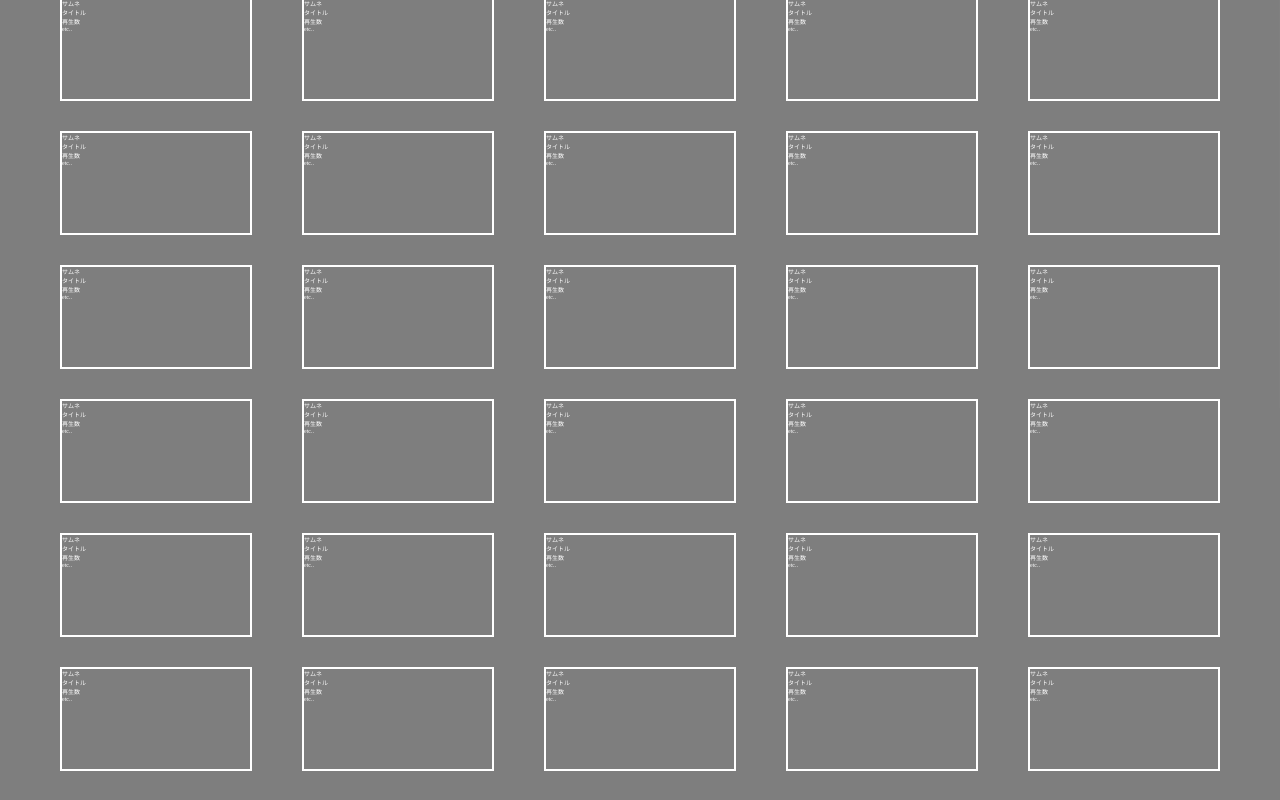
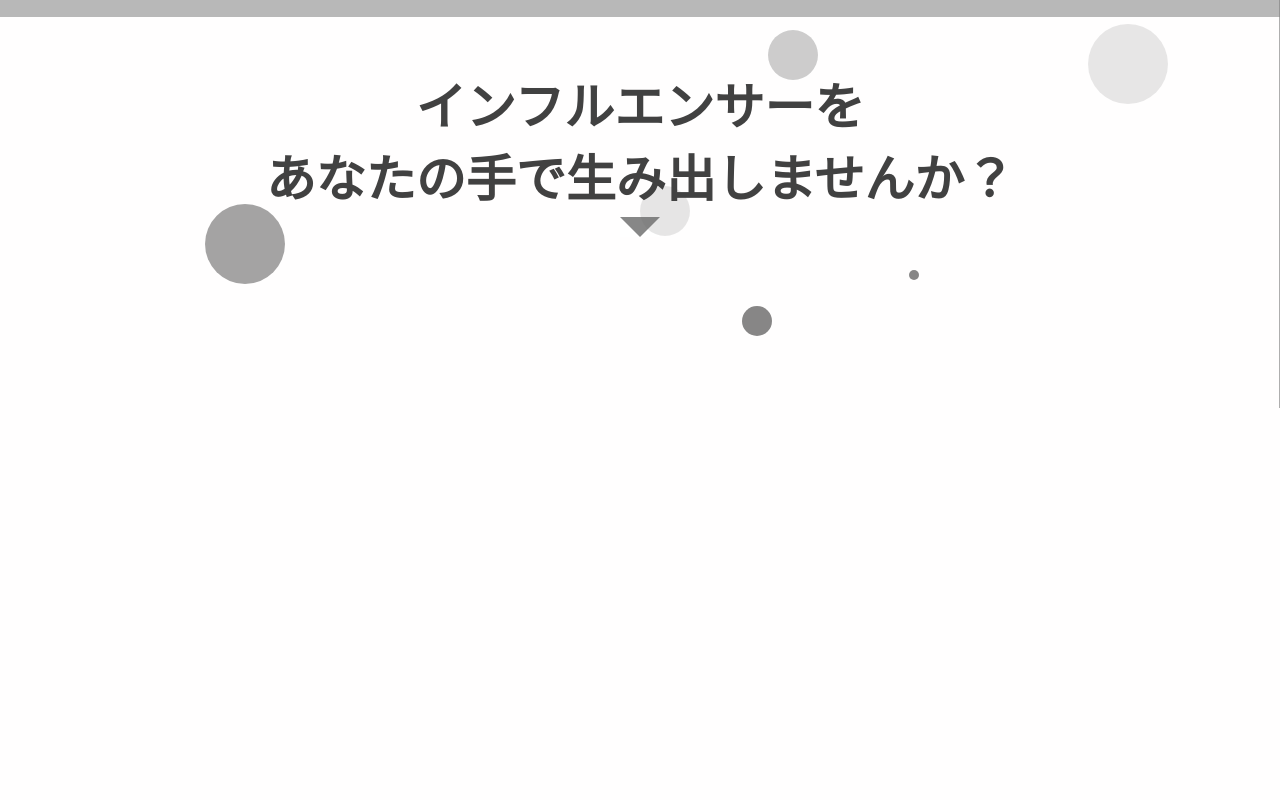
Before and after one commit to headshotMoufu/headshotMoufu, a Vue app: page / in a window 1280 px wide. Shown: the part 460-1260 px from the top of the page. Built offline with nearby package versions, Linux system fonts and the light colour scheme.

Commit message:
ホーム画面改装しました。

```diff
--- a/src/App.vue
+++ b/src/App.vue
@@ -1,5 +1,5 @@
 <template>
-  <div id="app">
+  <div id="app" class="app">
     <Header />
     <div class="main">
       <router-view />
@@ -14,14 +14,13 @@
   list-style: none;
   font-size: 62.5%;
 }
+.app {
+  position: relative;
+}
 .main {
-  position: absolute;
-  top: 6rem;
-  right: 0;
-  left: 0;
+  padding-top: 5rem;
   z-index: -1;
-  padding: 5rem;
-  background-color: rgb(126, 126, 126);
+  background-color: rgb(184, 184, 184);
   color: white;
 }
 .router-link {
--- a/src/components/Header.vue
+++ b/src/components/Header.vue
@@ -42,13 +42,13 @@
             >
           </h3>
         </li>
-        <li>
+        <!-- <li>
           <h3>
             <router-link class="router-link" to="/toNicoList"
               >ログイン</router-link
             >
           </h3>
-        </li>
+        </li> -->
       </ul>
     </div>
     <div @click="switchMenu" class="curten" v-if="curtenSwitch"></div>
@@ -73,6 +73,7 @@
   height: 6rem;
   display: flex;
   justify-content: space-between;
+  z-index: 6;
 }
 .open-header {
   background-color: rgb(58, 58, 58);
--- a/src/views/Home.vue
+++ b/src/views/Home.vue
@@ -1,8 +1,8 @@
 <template>
   <div class="home">
-    <div class="contents">
+    <div class="recommend">
       <h2 class="title">今週のおすすめ</h2>
-      <div class="recommend">
+      <div class="list">
         <videoInLists
           ><ul>
             <li>サムネ</li>
@@ -83,247 +83,90 @@
             <li>etc..</li>
           </ul></videoInLists
         >
-        <videoInLists
-          ><ul>
-            <li>サムネ</li>
-            <li>タイトル</li>
-            <li>再生数</li>
-            <li>etc..</li>
-          </ul></videoInLists
+      </div>
+    </div>
+    <div class="question">
+      <div class="bg">
+        <ul class="circles">
+          <li></li>
+          <li></li>
+          <li></li>
+          <li></li>
+          <li></li>
+          <li></li>
+          <li></li>
+          <li></li>
+          <li></li>
+          <li></li>
+          <li></li>
+          <li></li>
+          <li></li>
+          <li></li>
+          <li></li>
+          <li></li>
+          <li></li>
+          <li></li>
+          <li></li>
+          <li></li>
+        </ul>
+      </div>
+      <h1 class="question-text">
+        インフルエンサーを<br />あなたの手で生み出しませんか？
+      </h1>
+      <div class="arrow"></div>
+      <transition name="first">
+        <div v-show="firstVisible" class="fade-in-left" id="fade-in-left">
+          <div class="text-left">
+            <h1>
+              このアプリでは、あなたが見つけた、まだ世の中に広まっていないけど面白い動画を皆に紹介できます。もちろん、同様に他の人が紹介している動画を見ることもでき、<br />あなたの動画ライフをより満喫させるでしょう。
+              <!-- <br>
+            ここであなたの推しをバズらせて応援するもよし、近い未来にバズる方の古参になるもよし。<br>
+            さあ、これを見ているあなた自身の手でインフルエンサーをつくり上げてください！ -->
+            </h1>
+          </div>
+        </div>
+      </transition>
+      <transition name="second">
+        <div v-show="secondVisible" class="fade-in-right">
+          <div class="text-right">
+            <h1>
+              ここであなたの推しをバズらせて応援するもよし、近い未来にバズる方の古参になるもよし。
+            </h1>
+          </div>
+        </div>
+      </transition>
+      <transition name="last">
+        <div v-show="lastVisible" class="fade-in-last">
+          <div class="text-last">
+            <h1>
+              これを見ているあなたの手で<br />インフルエンサーをつくり上げてください！
+            </h1>
+          </div>
+        </div>
+      </transition>
+    </div>
+    <div class="menu-list">
+      <div class="menu-container">
+        <router-link class="router-link" to="/uploadList">
+          <div class="menu">
+            <h2 class="menu-title">みんなのおすすめ</h2>
+            <div class="menu-text">
+              ここではみんなのおすすめ動画を見ることができます。また、<router-link to="/upload" class="router-link"><span>ここ </span></router-link>をクリックする、もしくは上部のプラスボタンを押すことであなたのおすすめ動画を投稿することができます。
+            </div>
+          </div>
+        </router-link>
+        <router-link class="router-link" to="/toYoutubeList">
+          <div class="menu">
+            <h2 class="menu-title">YouTube動画発掘</h2>
+            <div class="menu-text">ここではユーチューブで～</div>
+          </div></router-link
         >
-        <videoInLists
-          ><ul>
-            <li>サムネ</li>
-            <li>タイトル</li>
-            <li>再生数</li>
-            <li>etc..</li>
-          </ul></videoInLists
+        <router-link class="router-link" to="/toNicoList"
+          ><div class="menu">
+            <h2 class="menu-title">ニコニコ動画発掘</h2>
+            <div class="menu-text">ここではニコニコ動画で～</div>
+          </div></router-link
         >
-        <videoInLists
-          ><ul>
-            <li>サムネ</li>
-            <li>タイトル</li>
-            <li>再生数</li>
-            <li>etc..</li>
-          </ul></videoInLists
-        >
-        <videoInLists
-          ><ul>
-            <li>サムネ</li>
-            <li>タイトル</li>
-            <li>再生数</li>
-            <li>etc..</li>
-          </ul></videoInLists
-        >
-        <videoInLists
-          ><ul>
-            <li>サムネ</li>
-            <li>タイトル</li>
-            <li>再生数</li>
-            <li>etc..</li>
-          </ul></videoInLists
-        >
-        <videoInLists
-          ><ul>
-            <li>サムネ</li>
-            <li>タイトル</li>
-            <li>再生数</li>
-            <li>etc..</li>
-          </ul></videoInLists
-        >
-        <videoInLists
-          ><ul>
-            <li>サムネ</li>
-            <li>タイトル</li>
-            <li>再生数</li>
-            <li>etc..</li>
-          </ul></videoInLists
-        >
-        <videoInLists
-          ><ul>
-            <li>サムネ</li>
-            <li>タイトル</li>
-            <li>再生数</li>
-            <li>etc..</li>
-          </ul></videoInLists
-        >
-        <videoInLists
-          ><ul>
-            <li>サムネ</li>
-            <li>タイトル</li>
-            <li>再生数</li>
-            <li>etc..</li>
-          </ul></videoInLists
-        >
-        <videoInLists
-          ><ul>
-            <li>サムネ</li>
-            <li>タイトル</li>
-            <li>再生数</li>
-            <li>etc..</li>
-          </ul></videoInLists
-        >
-        <videoInLists
-          ><ul>
-            <li>サムネ</li>
-            <li>タイトル</li>
-            <li>再生数</li>
-            <li>etc..</li>
-          </ul></videoInLists
-        >
-        <videoInLists
-          ><ul>
-            <li>サムネ</li>
-            <li>タイトル</li>
-            <li>再生数</li>
-            <li>etc..</li>
-          </ul></videoInLists
-        >
-        <videoInLists
-          ><ul>
-            <li>サムネ</li>
-            <li>タイトル</li>
-            <li>再生数</li>
-            <li>etc..</li>
-          </ul></videoInLists
-        >
-        <videoInLists
-          ><ul>
-            <li>サムネ</li>
-            <li>タイトル</li>
-            <li>再生数</li>
-            <li>etc..</li>
-          </ul></videoInLists
-        >
-        <videoInLists
-          ><ul>
-            <li>サムネ</li>
-            <li>タイトル</li>
-            <li>再生数</li>
-            <li>etc..</li>
-          </ul></videoInLists
-        >
-        <videoInLists
-          ><ul>
-            <li>サムネ</li>
-            <li>タイトル</li>
-            <li>再生数</li>
-            <li>etc..</li>
-          </ul></videoInLists
-        >
-        <videoInLists
-          ><ul>
-            <li>サムネ</li>
-            <li>タイトル</li>
-            <li>再生数</li>
-            <li>etc..</li>
-          </ul></videoInLists
-        >
-        <videoInLists
-          ><ul>
-            <li>サムネ</li>
-            <li>タイトル</li>
-            <li>再生数</li>
-            <li>etc..</li>
-          </ul></videoInLists
-        >
-        <videoInLists
-          ><ul>
-            <li>サムネ</li>
-            <li>タイトル</li>
-            <li>再生数</li>
-            <li>etc..</li>
-          </ul></videoInLists
-        >
-        <videoInLists
-          ><ul>
-            <li>サムネ</li>
-            <li>タイトル</li>
-            <li>再生数</li>
-            <li>etc..</li>
-          </ul></videoInLists
-        >
-        <videoInLists
-          ><ul>
-            <li>サムネ</li>
-            <li>タイトル</li>
-            <li>再生数</li>
-            <li>etc..</li>
-          </ul></videoInLists
-        >
-        <videoInLists
-          ><ul>
-            <li>サムネ</li>
-            <li>タイトル</li>
-            <li>再生数</li>
-            <li>etc..</li>
-          </ul></videoInLists
-        >
-        <videoInLists
-          ><ul>
-            <li>サムネ</li>
-            <li>タイトル</li>
-            <li>再生数</li>
-            <li>etc..</li>
-          </ul></videoInLists
-        >
-        <videoInLists
-          ><ul>
-            <li>サムネ</li>
-            <li>タイトル</li>
-            <li>再生数</li>
-            <li>etc..</li>
-          </ul></videoInLists
-        >
-        <videoInLists
-          ><ul>
-            <li>サムネ</li>
-            <li>タイトル</li>
-            <li>再生数</li>
-            <li>etc..</li>
-          </ul></videoInLists
-        >
-        <videoInLists
-          ><ul>
-            <li>サムネ</li>
-            <li>タイトル</li>
-            <li>再生数</li>
-            <li>etc..</li>
-          </ul></videoInLists
-        >
-        <videoInLists
-          ><ul>
-            <li>サムネ</li>
-            <li>タイトル</li>
-            <li>再生数</li>
-            <li>etc..</li>
-          </ul></videoInLists
-        >
-        <videoInLists
-          ><ul>
-            <li>サムネ</li>
-            <li>タイトル</li>
-            <li>再生数</li>
-            <li>etc..</li>
-          </ul></videoInLists
-        >
-        <videoInLists
-          ><ul>
-            <li>サムネ</li>
-            <li>タイトル</li>
-            <li>再生数</li>
-            <li>etc..</li>
-          </ul></videoInLists
-        >
-        <videoInLists
-          ><ul>
-            <li>サムネ</li>
-            <li>タイトル</li>
-            <li>再生数</li>
-            <li>etc..</li>
-          </ul></videoInLists
-        >
-        <div class="etc">...</div>
       </div>
     </div>
   </div>
@@ -331,26 +174,375 @@
 
 <style scoped>
 .home {
-  display: flex;
+  position: relative;
 }
-.contents {
+.recommend {
   width: 100%;
 }
 .title {
   font-size: 2rem;
-  margin-bottom: 5rem;
+  margin: 0 5rem 5rem 5rem;
 }
-.recommend {
-  margin: 1rem;
+.list {
+  margin: 5rem;
   display: grid;
   grid-template-columns: repeat(5, 1fr);
   column-gap: 5rem;
   row-gap: 3rem;
 }
-.etc {
+.question {
+  position: relative;
+  background-color: rgb(255, 254, 254);
+  width: 100%;
+  height: 100rem;
   text-align: center;
-  line-height: 10rem;
+}
+.bg {
+  position: absolute;
+  top: 0;
+  width: 100%;
+  height: 100%;
+  opacity: 1;
+}
+.circles {
+  position: relative;
+  height: 100%;
+}
+.circles li {
+  position: absolute;
+  background-color: rgb(167, 167, 167);
+  border-radius: 50%;
+  animation: circles linear infinite alternate running;
+  z-index: 1;
+  opacity: 0;
+}
+.circles li:nth-child(1) {
+  left: 8%;
+  height: 5rem;
+  width: 5rem;
+  animation-duration: 15s;
+  animation-delay: 9s;
+  background-color: rgb(167, 167, 167);
+}
+.circles li:nth-child(2) {
+  left: 15%;
+  height: 3rem;
+  width: 3rem;
+  animation-duration: 23s;
+  animation-delay: 7s;
+  background-color: rgb(216, 215, 215);
+}
+.circles li:nth-child(3) {
+  left: 23%;
+  height: 8rem;
+  width: 8rem;
+  animation-duration: 13s;
+  animation-delay: 16s;
+  background-color: rgb(167, 167, 167);
+}
+.circles li:nth-child(4) {
+  left: 30%;
+  height: 6rem;
+  width: 6rem;
+  animation-duration: 14s;
+  animation-delay: 14s;
+  background-color: rgb(216, 215, 215);
+}
+.circles li:nth-child(5) {
+  left: 45%;
+  height: 2rem;
+  width: 2rem;
+  animation-duration: 18s;
+  animation-delay: 19s;
+  background-color: rgb(167, 167, 167);
+}
+.circles li:nth-child(6) {
+  left: 53%;
+  height: 9rem;
+  width: 9rem;
+  animation-duration: 18s;
+  animation-delay: 14s;
+  background-color: rgb(216, 215, 215);
+}
+.circles li:nth-child(7) {
+  left: 60%;
+  height: 5rem;
+  width: 5rem;
+  animation-duration: 13s;
+  animation-delay: 4s;
+  background-color: rgb(167, 167, 167);
+}
+.circles li:nth-child(8) {
+  left: 75%;
+  height: 6rem;
+  width: 6rem;
+  animation-duration: 15s;
+  animation-delay: 11s;
+  background-color: rgb(216, 215, 215);
+}
+.circles li:nth-child(9) {
+  left: 85%;
+  height: 2rem;
+  width: 2rem;
+  animation-duration: 17s;
+  animation-delay: 18s;
+  background-color: rgb(167, 167, 167);
+}
+.circles li:nth-child(10) {
+  left: 85%;
+  height: 8rem;
+  width: 8rem;
+  animation-duration: 12s;
+  animation-delay: 4s;
+  background-color: rgb(216, 215, 215);
+}
+.circles li:nth-child(11) {
+  left: 16%;
+  height: 8rem;
+  width: 8rem;
+  animation-duration: 20s;
+  animation-delay: 1s;
+  background-color: rgb(105, 104, 104);
+}
+.circles li:nth-child(12) {
+  left: 21%;
+  height: 6rem;
+  width: 6rem;
+  animation-duration: 23s;
+  animation-delay: 8s;
+  background-color: rgb(56, 55, 55);
+}
+.circles li:nth-child(13) {
+  left: 30%;
+  height: 3rem;
+  width: 3rem;
+  animation-duration: 18s;
+  animation-delay: 11s;
+  background-color: rgb(105, 104, 104);
+}
+.circles li:nth-child(14) {
+  left: 43%;
+  height: 4rem;
+  width: 4rem;
+  animation-duration: 16s;
+  animation-delay: 20s;
+  background-color: rgb(56, 55, 55);
+}
+.circles li:nth-child(15) {
+  left: 50%;
+  height: 5rem;
+  width: 5rem;
+  animation-duration: 21s;
+  animation-delay: 5s;
+  background-color: rgb(105, 104, 104);
+}
+.circles li:nth-child(16) {
+  left: 58%;
+  height: 3rem;
+  width: 3rem;
+  animation-duration: 20s;
+  animation-delay: 0s;
+  background-color: rgb(56, 55, 55);
+}
+.circles li:nth-child(17) {
+  left: 65%;
+  height: 8rem;
+  width: 8rem;
+  animation-duration: 19s;
+  animation-delay: 9s;
+  background-color: rgb(105, 104, 104);
+}
+.circles li:nth-child(18) {
+  left: 71%;
+  height: 1rem;
+  width: 1rem;
+  animation-duration: 14s;
+  animation-delay: 2s;
+  background-color: rgb(56, 55, 55);
+}
+.circles li:nth-child(19) {
+  left: 75%;
+  height: 4rem;
+  width: 4rem;
+  animation-duration: 17s;
+  animation-delay: 16s;
+  background-color: rgb(105, 104, 104);
+}
+.circles li:nth-child(20) {
+  left: 8%;
+  height: 3rem;
+  width: 3rem;
+  animation-duration: 20s;
+  animation-delay: 23s;
+  background-color: rgb(56, 55, 55);
+}
+@keyframes circles {
+  0% {
+    margin-top: 18%;
+    opacity: 0;
+  }
+  15% {
+    margin-top: 0;
+    opacity: 0.6;
+  }
+  66% {
+    margin-top: 81%;
+    opacity: 0.6;
+  }
+  100% {
+    margin-top: 40%;
+    opacity: 0.6;
+  }
+}
+.question-text {
+  position: relative;
+  color: rgb(65, 65, 65);
   font-size: 5rem;
+  padding-top: 5rem;
+  z-index: 5;
+}
+.arrow {
+  position: absolute;
+  border-top: 20px solid black;
+  border-right: 20px solid;
+  border-left: 20px solid;
+  width: 0;
+  left: 50%;
+  transform: translateX(-50%);
+  animation: arrow 0.5s ease-in infinite alternate none running;
+}
+@keyframes arrow {
+  0% {
+    margin-top: 0.5rem;
+    border-top-color: rgb(134, 134, 134);
+  }
+  100% {
+    margin-top: 1.5rem;
+    border-top-color: rgb(141, 141, 141);
+  }
+}
+.fade-in-left {
+  position: relative;
+  margin-top: 8rem;
+  background-color: rgb(131, 131, 131);
+  font-size: 6rem;
+  padding: 5rem;
+  clip-path: polygon(0% 20%, 70% 20%, 85% 95%, 0% 95%);
+  z-index: 5;
+}
+.first-leave-active,
+.first-enter-active {
+  transition: opacity 1s, transform 1s;
+}
+.first-enter,
+.first-leave-to {
+  opacity: 0;
+  transform: translateX(-85%);
+}
+.first-enter-to,
+.first-leave {
+  transform: transalate(0);
+}
+.fade-in-right {
+  position: relative;
+  margin-top: 8rem;
+  background-color: rgb(131, 131, 131);
+  font-size: 6rem;
+  padding: 2rem;
+  clip-path: polygon(30% 0%, 100% 0%, 100% 95%, 15% 95%);
+  z-index: 5;
+}
+.second-leave-active,
+.second-enter-active {
+  transition: opacity 1s, transform 1s;
+}
+.second-enter,
+.second-leave-to {
+  opacity: 0;
+  transform: translateX(85%);
+}
+.second-enter-to,
+.second-leave {
+  transform: transalate(0);
+}
+.fade-in-last {
+  position: relative;
+  width: 80%;
+  background-color: rgb(85, 85, 85);
+  margin: 20rem auto;
+  padding: 8rem;
+  border-radius: 50%;
+  z-index: 5;
+}
+.last-leave-active,
+.last-enter-active {
+  transition: opacity 1s, transform 1s;
+}
+.last-enter-to,
+.last-leave {
+  transform: scale(1);
+  font-size: 15rem;
+}
+.last-enter,
+.last-leave-to {
+  opacity: 0;
+  transform: scale(0);
+}
+.text-left {
+  padding-top: 3rem;
+}
+.text-last {
+  font-size: 8rem;
+}
+.text-left h1 {
+  text-align: left;
+  margin-right: 30%;
+}
+.text-right h1 {
+  text-align: right;
+  margin-left: 30%;
+}
+.menu-list {
+  position: absolute;
+  background-color: rgb(75, 75, 75);
+  height: 44rem;
+  top: 168rem;
+  left: 0;
+  right: 0;
+  padding: 2rem 0;
+  color: black;
+}
+.menu-container {
+  background-color: rgb(126, 126, 126);
+  display: grid;
+  height: 28rem;
+  grid-template-rows: 20rem;
+  grid-template-columns: 1fr 1fr 1fr;
+  grid-gap: 8rem;
+  padding: 8rem;
+}
+.menu {
+  font-size: 3rem;
+  transform: scale(1);
+  transition: transform 0.5s;
+  cursor: pointer;
+}
+.menu:hover {
+  transform: scale(1.1);
+}
+.menu-title {
+  background-color: rgb(75, 75, 75);
+  padding: 2rem;
+  text-align: center;
+  color: white;
+}
+.menu-text {
+  background-color: white;
+  padding: 2rem;
+}
+.menu-text span {
+  font-size: 2rem;
+  color: blue;
 }
 </style>
 
@@ -360,5 +552,35 @@ export default {
   components: {
     videoInLists,
   },
+  data() {
+    return {
+      firstVisible: false,
+      secondVisible: false,
+      lastVisible: false,
+    }
+  },
+  created() {
+    window.addEventListener("scroll", this.handleScroll)
+  },
+  methods: {
+    handleScroll() {
+      this.scrollY = window.scrollY
+      if (!this.firatVisible) {
+        this.firstVisible = window.scrollY > 100
+      } else if (window.scrollY < 90) {
+        this.firstVisible = !this.firstVisible
+      }
+      if (!this.secondVisible) {
+        this.secondVisible = window.scrollY > 300
+      } else if (window.scrollY < 100) {
+        this.secondVisible = !this.secondVisible
+      }
+      if (!this.lastVisible) {
+        this.lastVisible = window.scrollY > 700
+      } else if (window.scrollY < 650) {
+        this.lastVisible = !this.lastVisible
+      }
+    },
+  },
 }
 </script>
--- a/src/views/ToNicoList.vue
+++ b/src/views/ToNicoList.vue
@@ -332,6 +332,7 @@
 <style scoped>
 .to-nico-list {
   display: flex;
+  padding: 0 5rem;
 }
 .contents {
   width: 100%;
--- a/src/views/ToYoutubeList.vue
+++ b/src/views/ToYoutubeList.vue
@@ -331,6 +331,7 @@
 
 <style scoped>
 .to-youtube-list {
+  padding: 0 5rem;
   display: flex;
 }
 .contents {
--- a/src/views/Upload.vue
+++ b/src/views/Upload.vue
@@ -28,7 +28,7 @@
   font-size: 3rem;
 }
 .form {
-  padding-top: 6rem;
+  padding: 6rem 0 3.4 rem;
 }
 .small-title {
   font-size: 3rem;
--- a/src/views/UploadList.vue
+++ b/src/views/UploadList.vue
@@ -332,6 +332,7 @@
 <style scoped>
 .upload-list {
   display: flex;
+  padding: 0 5rem;
 }
 .contents {
   width: 100%;
```
